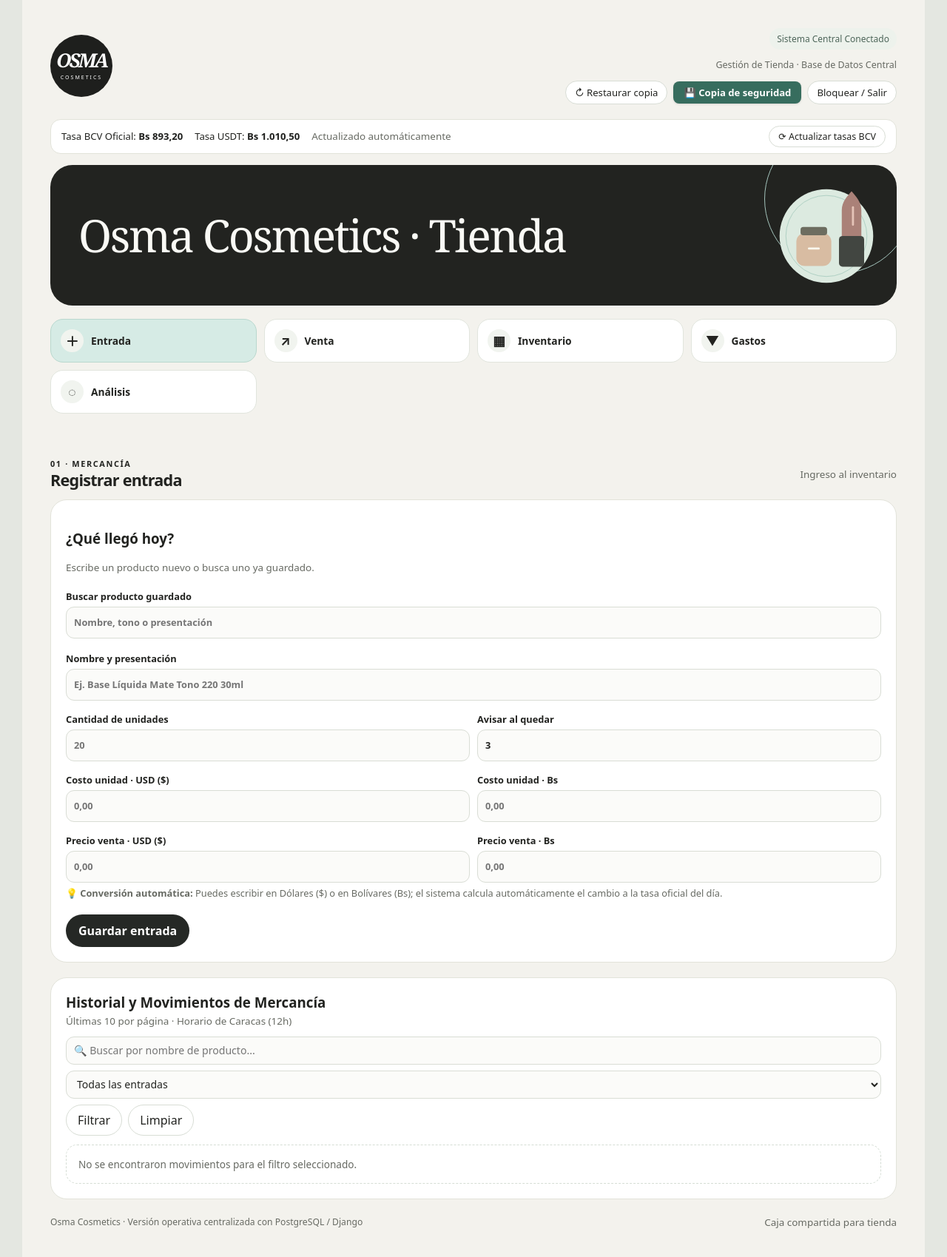
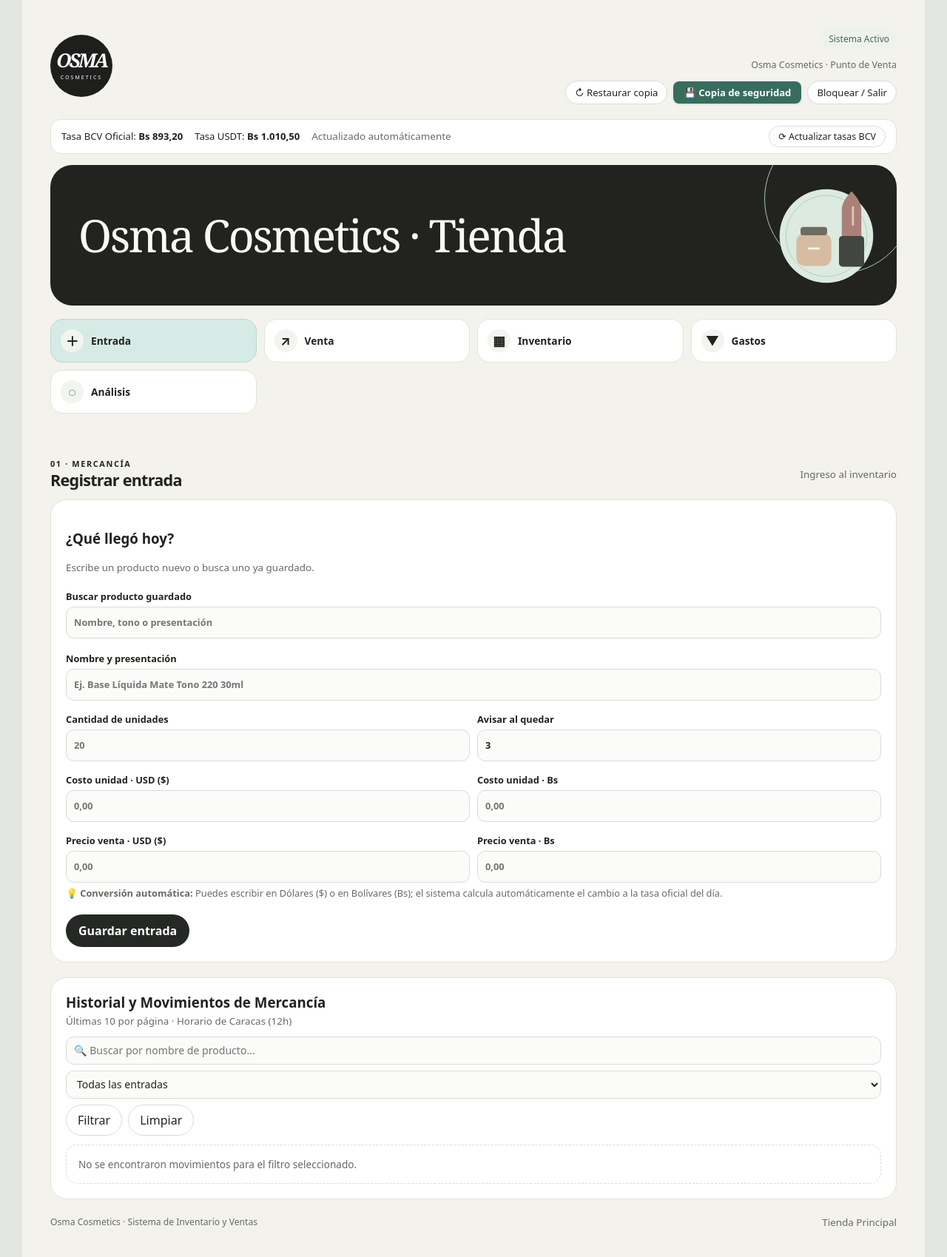
Before and after one commit to rusbelt114-glitch/OSMA-COSMETICOS, a Django app: page / in a window 1280 px wide. Shown: the whole page at 74% size. Run offline with Django 5.2, Linux system fonts and the light colour scheme; the visitor is signed in with stand-in values (Sample User, id 1); data that the repository does not hold is empty.

Commit message:
style: limpiar referencias tecnicas (PostgreSQL, Django, FIFO, caja compartida) por terminos comerciales

```diff
--- a/static/js/osma.js
+++ b/static/js/osma.js
@@ -1428,7 +1428,7 @@
             }
 
             const promptMsg = isJson
-                ? `¿Estás seguro de restaurar la base de datos completa desde "${filename}"?\n\nSe recuperarán productos, existencias y ventas anteriores.`
+                ? `¿Estás seguro de restaurar la copia de seguridad completa desde "${filename}"?\n\nSe recuperarán productos, existencias y ventas anteriores.`
                 : `¿Deseas importar/recuperar productos y existencias desde el archivo Excel "${filename}"?`;
 
             if (!confirm(promptMsg)) {
--- a/templates/index.html
+++ b/templates/index.html
@@ -16,11 +16,11 @@
             <small>COSMETICS</small>
         </div>
         <div class="headnote">
-            <span class="fixed-badge">Sistema Central Conectado</span>
-            <p>Gestión de Tienda · Base de Datos Central</p>
+            <span class="fixed-badge">Sistema Activo</span>
+            <p>Osma Cosmetics · Punto de Venta</p>
             <div style="display: flex; gap: 8px; justify-content: flex-end; margin-top: 5px; flex-wrap: wrap; align-items: center;">
                 <input type="file" id="global-restore-file" accept=".json,.xlsx" style="display: none;">
-                <button type="button" class="button secondary" id="btn-restore-header" style="padding: 6px 12px; font-size: .82rem;" title="Restaurar base de datos o inventario desde un archivo de respaldo o Excel">
+                <button type="button" class="button secondary" id="btn-restore-header" style="padding: 6px 12px; font-size: .82rem;" title="Restaurar inventario desde un archivo de respaldo o Excel">
                     ↻ Restaurar copia
                 </button>
                 <a href="{% url 'descargar_copia_seguridad' %}" class="button" style="padding: 6px 14px; font-size: .82rem; font-weight: 600; background: #376d5e; color: #ffffff; border: none; border-radius: 8px; text-decoration: none; display: inline-flex; align-items: center; gap: 6px; box-shadow: 0 1px 3px rgba(0,0,0,0.12);" title="Descargar copia de seguridad completa (.json)">
@@ -177,7 +177,7 @@
                 <div class="eyebrow">02 · atención</div>
                 <h2>Registrar venta</h2>
             </div>
-            <span class="muted">Deducción automática por FIFO</span>
+            <span class="muted">Control automático de inventario</span>
         </div>
         <div class="layout">
             <div class="card">
@@ -219,8 +219,8 @@
                     </div>
                     <span class="amount" id="sale-total" style="font-size: 1.4rem;">Bs 0,00</span>
                 </div>
-                <h3>Pago compartido multi-moneda</h3>
-                <p class="muted">Combina los medios que use la cliente. Tasa congelada en esta venta.</p>
+                <h3>Métodos de pago (Cobro Mixto)</h3>
+                <p class="muted">Combina los medios de pago que use el cliente (efectivo, punto, pago móvil, divisa).</p>
                 <div class="fields">
                     <label>Efectivo · Bs<input id="pay-bs" inputmode="decimal" value="0" placeholder="0,00"></label>
                     <label>Pago móvil · Bs<input id="pay-mobile" inputmode="decimal" value="0" placeholder="0,00"></label>
@@ -405,7 +405,7 @@
                 <h2>Alertas y análisis</h2>
             </div>
             <div style="display: flex; gap: 8px; flex-wrap: wrap;">
-                <a href="{% url 'descargar_copia_seguridad' %}" class="button secondary" title="Descargar base de datos completa en JSON">💾 Copia de seguridad</a>
+                <a href="{% url 'descargar_copia_seguridad' %}" class="button secondary" title="Descargar copia de seguridad completa (.json)">💾 Copia de seguridad</a>
                 <a href="{% url 'descargar_excel_reporte' %}" class="button secondary" id="download-report-excel">↓ Descargar Excel</a>
                 <button type="button" class="button secondary" id="btn-restore-tab4" title="Restaurar inventario desde archivo .json o .xlsx">↻ Restaurar desde archivo</button>
             </div>
@@ -443,7 +443,7 @@
                     <small><span id="sold-count">0</span> unidades vendidas</small>
                 </div>
                 <div class="metric">
-                    <small>Costo de lo Vendido (FIFO)</small>
+                    <small>Costo de lo Vendido</small>
                     <strong id="cost-value" style="color: #666;">Bs 0,00</strong>
                     <small>Costo histórico de mercancía vendida</small>
                 </div>
@@ -533,11 +533,11 @@
             <div style="display: flex; justify-content: space-between; align-items: baseline; flex-wrap: wrap; gap: 8px;">
                 <div>
                     <h3 style="margin: 0; color: #b3382c;">⚙️ Preparación y Limpieza de Datos (Empezar de 0)</h3>
-                    <span class="muted">Herramientas para limpiar pruebas y entregar el sistema 100% listo al negocio.</span>
+                    <span class="muted">Herramientas para reiniciar pruebas y dejar el sistema 100% listo para ventas reales.</span>
                 </div>
             </div>
             <p style="margin-top: 10px; font-size: 0.88rem; color: #555;">
-                Si realizaste pruebas con ventas, gastos o productos ficticios, utiliza estas opciones para dejar la base de datos limpia:
+                Si realizaste pruebas con ventas, gastos o productos ficticios, utiliza estas opciones para dejar el sistema limpio:
             </p>
             <div style="display: flex; gap: 10px; flex-wrap: wrap; margin-top: 12px;">
                 <button type="button" class="secondary" id="btn-reset-sales-only" style="border-color: #8c52ff; color: #6a2cd8;">
@@ -551,8 +551,8 @@
     </section>
 
     <footer class="foot">
-        <span>Osma Cosmetics · Versión operativa centralizada con PostgreSQL / Django</span>
-        <span class="muted">Caja compartida para tienda</span>
+        <span>Osma Cosmetics · Sistema de Inventario y Ventas</span>
+        <span class="muted">Tienda Principal</span>
     </footer>
 </main>
 
--- a/templates/login.html
+++ b/templates/login.html
@@ -16,7 +16,7 @@
             </div>
             <div class="eyebrow" style="margin-bottom: 6px;">Punto de Venta e Inventario</div>
             <h2 style="margin: 0 0 18px; font-family: Georgia, serif; font-size: 1.6rem;">Acceso Tienda</h2>
-            <p class="muted" style="margin-bottom: 22px;">Introduce la clave compartida del equipo para iniciar el turno.</p>
+            <p class="muted" style="margin-bottom: 22px;">Introduce la clave de acceso para iniciar el turno.</p>
 
             {% if error or form.errors %}
             <div class="notice error" style="margin-bottom: 15px;">
@@ -43,7 +43,7 @@
                 </button>
             </form>
             <p class="muted" style="margin-top: 24px; font-size: .75rem;">
-                Sesión compartida protegida · Osma Cosmetics
+                Acceso protegido · Osma Cosmetics
             </p>
         </div>
     </div>
```
